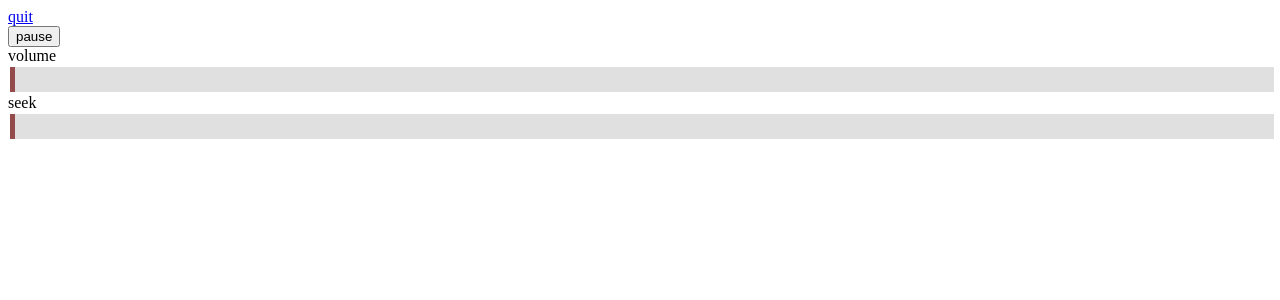
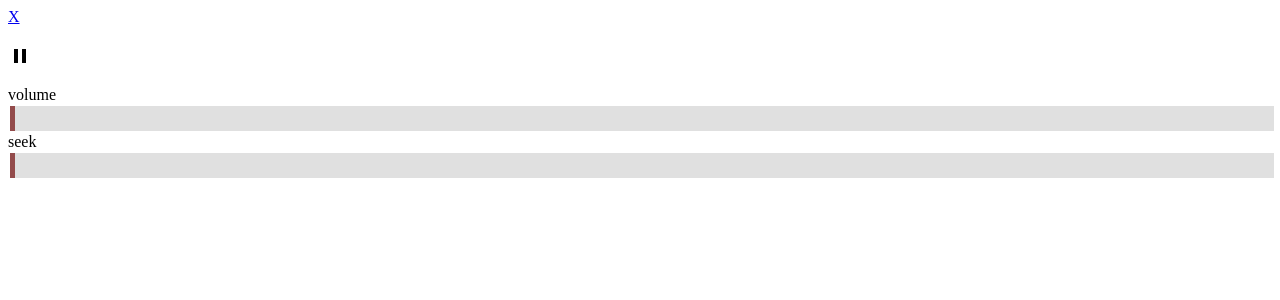
Before and after one commit to nfalke-/pi-media-server, a Flask app: template templates/control.html in a window 1280 px wide. Shown: the top 300 px of the page. Run offline with Flask 2, Linux system fonts and the light colour scheme; the template is opened without the code that fills it: most values are stand-ins (such as "Sample title", 1, 10 or a date in 2020); data that the repository does not hold is empty.

Commit message:
added buttons

```diff
--- a/templates/control.html
+++ b/templates/control.html
@@ -1,5 +1,7 @@
 <head>
     <meta name="viewport" content="width=device-width, initial-scale=1.0" />
+    <link href="https://fonts.googleapis.com/icon?family=Material+Icons" rel="stylesheet">
+    <script src="http://code.jquery.com/jquery-latest.min.js" type="text/javascript"></script>
     <style>
         .slidecontainer {
           width: 100%;
@@ -35,9 +37,16 @@
           background: #660000;
           cursor: pointer;
         }
+
+        .dot {
+          height: 25px;
+          width: 25px;
+          background-color: #bbb;
+          border-radius: 100%;
+          display: inline-block;
+        }
     </style>
 
-    <script src="http://code.jquery.com/jquery-latest.min.js" type="text/javascript"></script>
     <script language="javascript" type="text/javascript">
         var timeout = setInterval(updateSeek, 1000);
         function updateSeek() {
@@ -55,9 +64,9 @@
     </script>
 </head>
 <body>
-    <a href='/control?quit=True'>quit</a>
+    <a href='/control?quit=True'><div class="button">X</div></a>
     <br/>
-    <input type="button" value="pause" onclick="control({ pause: true })">
+    <div class="button" onclick="control({ pause: true })"><i class="material-icons">pause</i></div>
     <br/>
     <span>volume</span>
     <input class="slider" id="volume_slider" type="range" min="0" max="10" value="0" onchange="control({ volume: this.value })">
```
